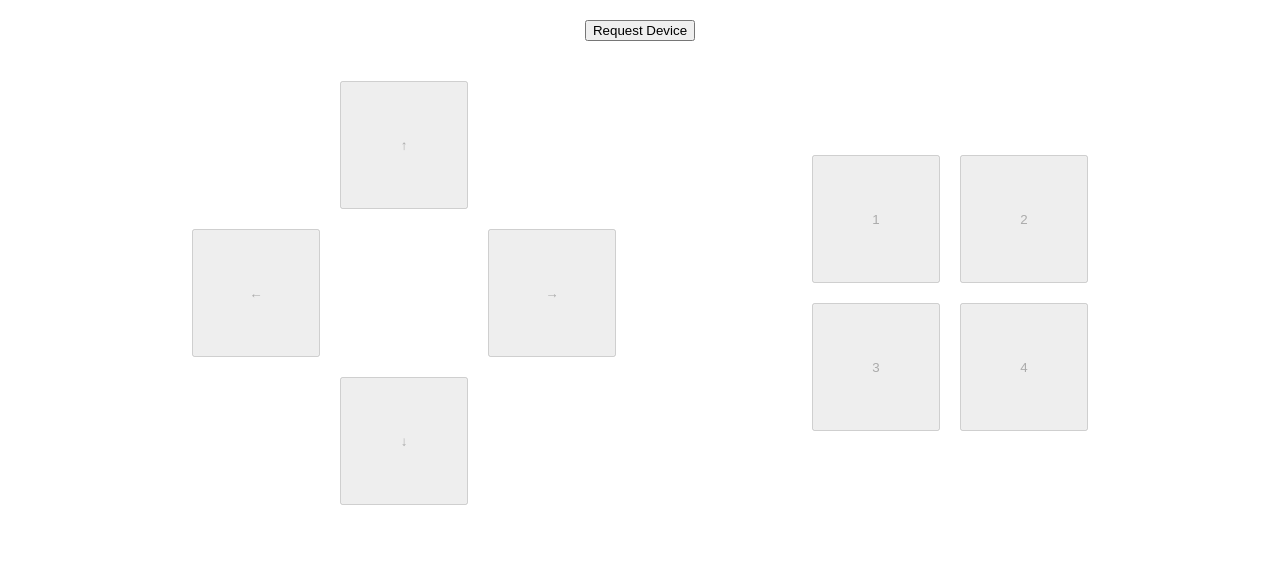
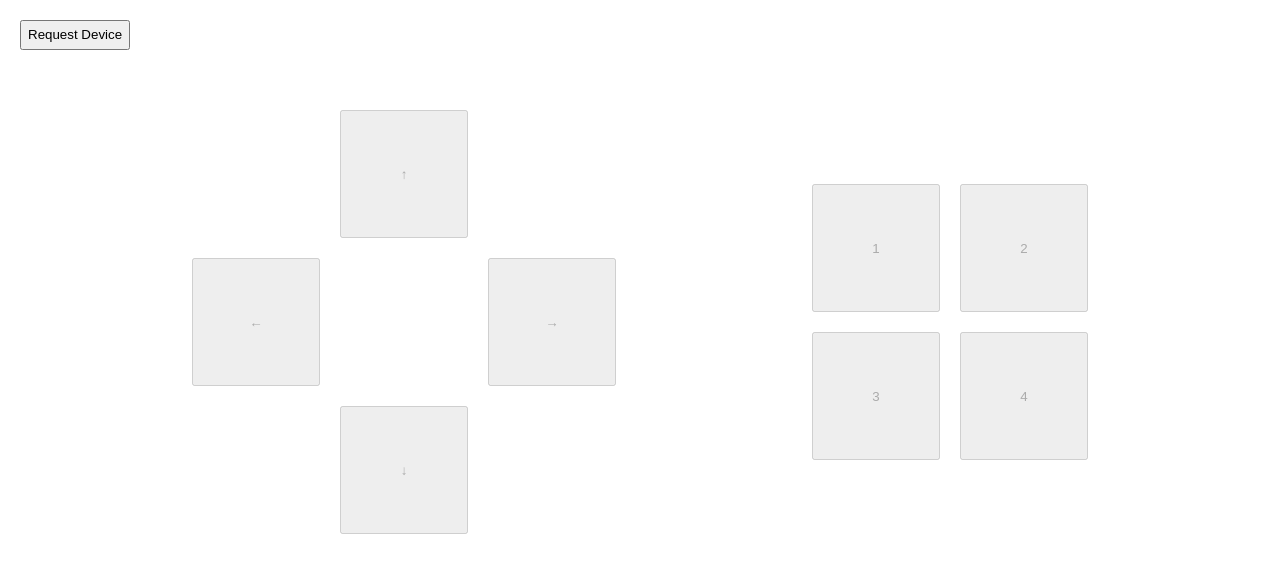
Before and after one commit to emilyhorsman/electronics-experiments, a React (Create React App) app in the folder bluefruit-le-control-pad/app/: page / in a window 1280 px wide. Shown: the top 572 px of the page. Built offline with nearby package versions, Linux system fonts and the light colour scheme.

Commit message:
Improve connectivity status and handling
Closes #1

```diff
--- a/bluefruit-le-control-pad/app/src/App.css
+++ b/bluefruit-le-control-pad/app/src/App.css
@@ -3,12 +3,26 @@
   flex-direction: column;
   align-items: center;
   width: 100%;
+  box-sizing: border-box;
+}
+
+.App__Header {
+  display: flex;
+  flex-direction: row;
+  align-items: center;
+  margin-bottom: 40px;
+  width: 100%;
   padding: 20px;
   box-sizing: border-box;
 }
 
-.App__Pairing {
-  display: flex;
-  align-items: center;
-  margin-bottom: 40px;
+.App__RequestDevice {
+  line-height: 24px;
 }
+
+.App__DeviceName {
+  text-transform: uppercase;
+  font-weight: bold;
+  padding: 0 20px;
+  line-height: 23px;
+}
--- a/bluefruit-le-control-pad/app/src/App.js
+++ b/bluefruit-le-control-pad/app/src/App.js
@@ -8,13 +8,18 @@ class App extends Component {
   render() {
     return (
       <div className="App">
-        <div className="App__Pairing">
+        <div className="App__Header">
           <button
             onClick={this.props.requestDevice}
             disabled={this.props.ready || this.props.loading}
+            className="App__RequestDevice"
           >
             {this.props.loading ? "Loading…" : "Request Device"}
           </button>
+
+          {this.props.ready && (
+            <span className="App__DeviceName">{this.props.deviceName}</span>
+          )}
         </div>
 
         <ControlPad {...this.props} />
--- a/bluefruit-le-control-pad/app/src/withUARTCharacteristic.js
+++ b/bluefruit-le-control-pad/app/src/withUARTCharacteristic.js
@@ -27,9 +27,17 @@ function withUARTCharacteristic(WrappedComponent) {
       this.isPressed = {};
       this.state = {
         ready: false,
-        loading: false
+        loading: false,
+        deviceName: null
       };
     }
+
+    onDisconnect = () => {
+      this.setState({
+        ready: false,
+        deviceName: null
+      });
+    };
 
     requestDevice = async () => {
       this.setState({
@@ -41,12 +49,19 @@ function withUARTCharacteristic(WrappedComponent) {
           filters: [{ services: [uart_service_uuid] }],
           optionalServices: [uart_service_uuid]
         })
-        .then(device => device.gatt.connect())
+        .then(device => {
+          device.addEventListener("gattserverdisconnected", this.onDisconnect);
+          return device.gatt.connect();
+        })
         .then(server => server.getPrimaryService(uart_service_uuid))
         .then(service => service.getCharacteristic(tx_characteristic_uuid))
         .then(characteristic => {
           this.characteristic = characteristic;
-          this.setState({ ready: true, loading: false });
+          this.setState({
+            ready: true,
+            loading: false,
+            deviceName: characteristic.service.device.name
+          });
         })
         .catch(error => {
           console.error("Error requesting Bluetooth device.", error);
@@ -67,6 +82,7 @@ function withUARTCharacteristic(WrappedComponent) {
         <WrappedComponent
           ready={this.state.ready}
           loading={this.state.loading}
+          deviceName={this.state.deviceName}
           sendAsciiString={this.sendAsciiString}
           requestDevice={this.requestDevice}
         />
```
